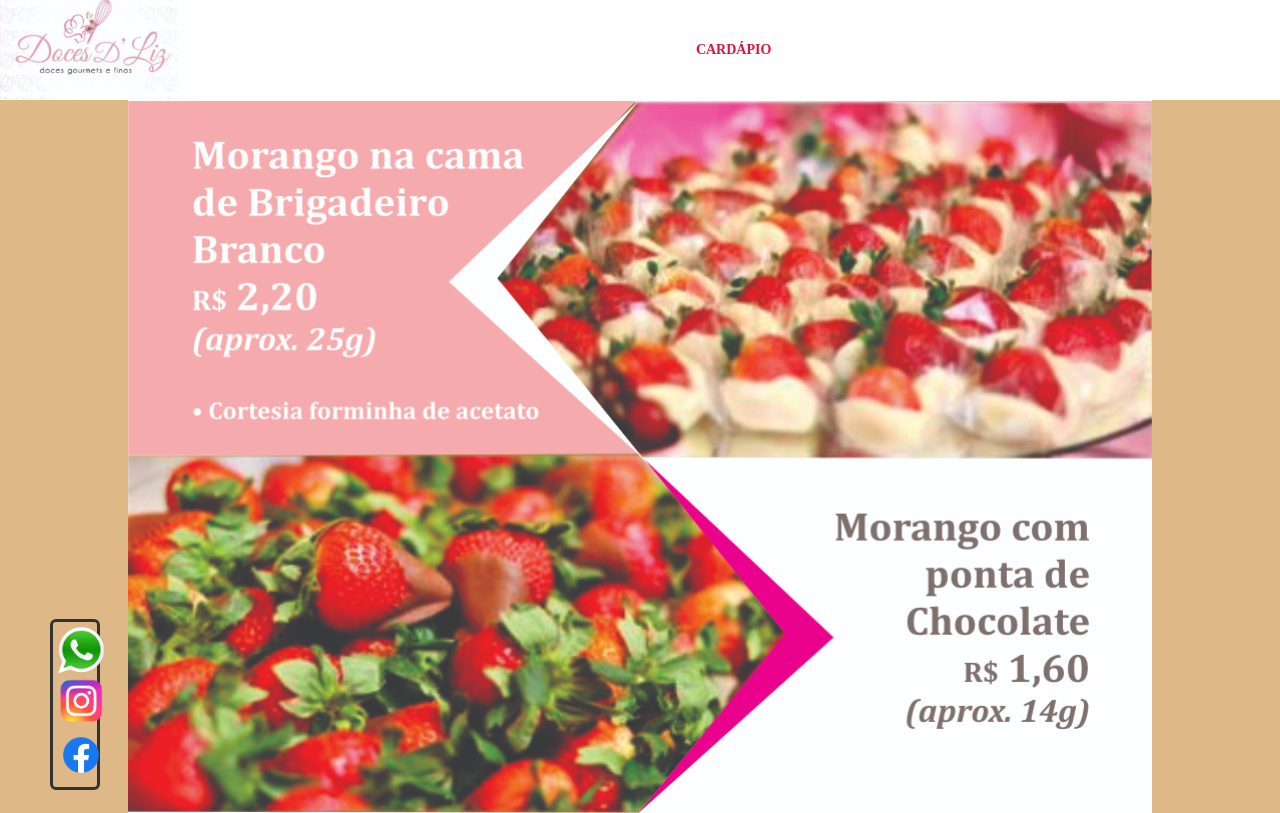
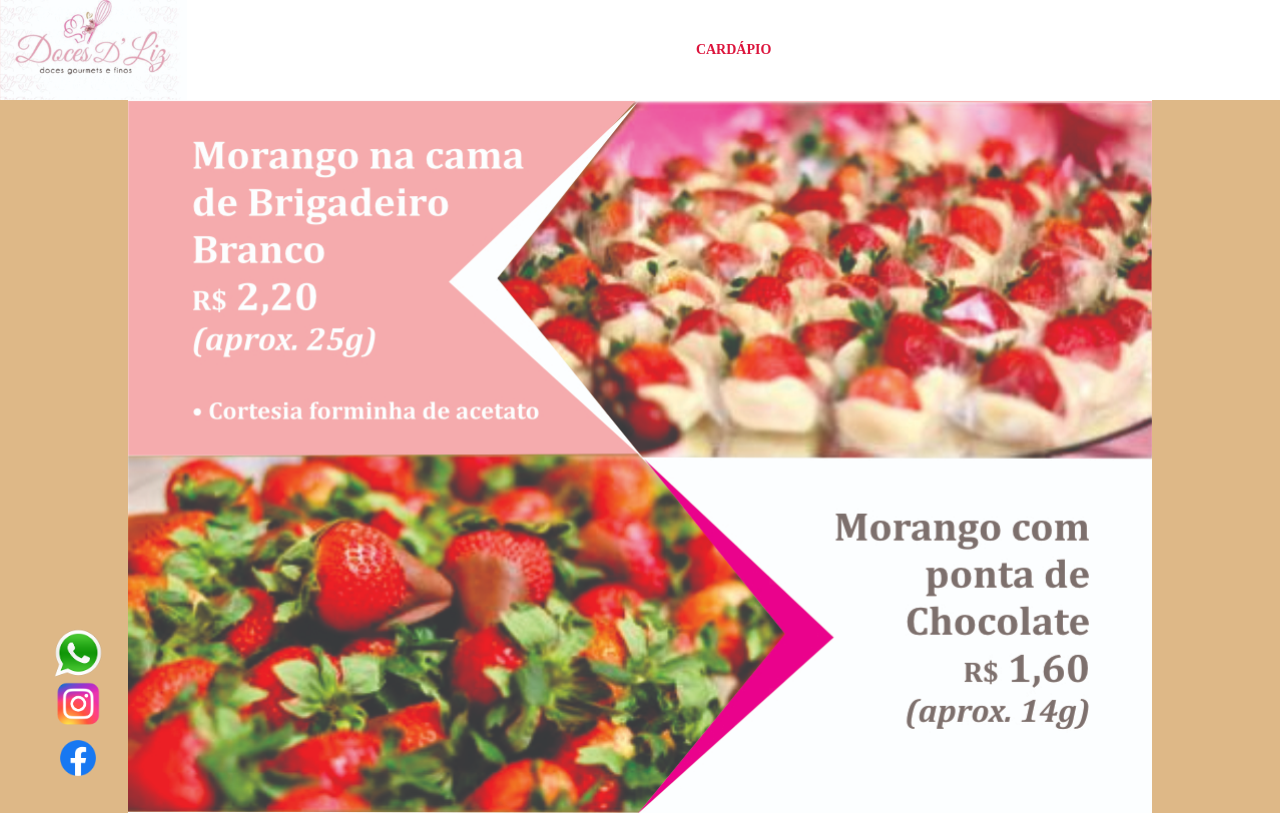
Before and after one commit to DdiegoSantos/dLiz, a plain HTML site: page index.html in a window 1280 px wide. Shown: the top 813 px of the page. Drawn offline with Linux system fonts and the light colour scheme; grey boxes are pictures that could not be loaded.

Commit message:
Update style.css

```diff
--- a/style.css
+++ b/style.css
@@ -46,7 +46,7 @@ header h1{
 }
 
 .iconRede {
-    border: #333 solid;
+
     width: 50px;
     position: fixed;
     bottom: 10px;
```
